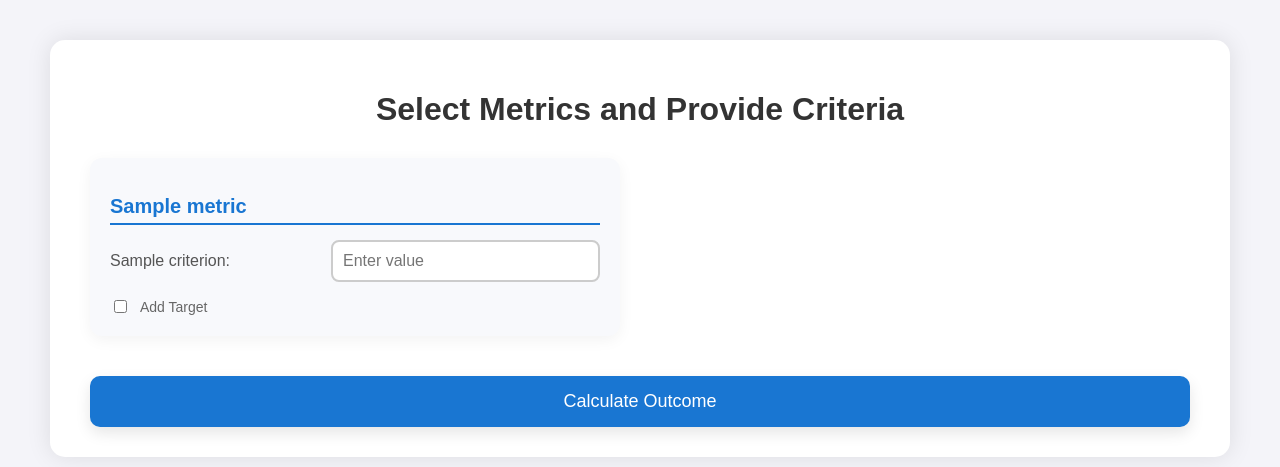
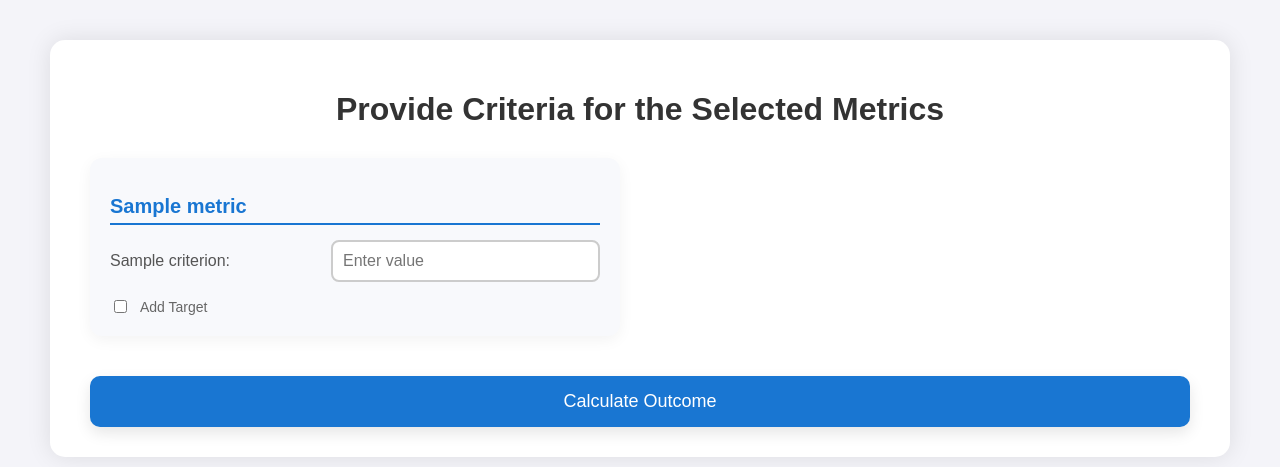
Before and after one commit to Vejaysundaram-Rajkumar/tester-product, a Flask app: template Templates/results.html in a window 1280 px wide. Shown: the top 467 px of the page. Run offline with Flask 3, Linux system fonts and the light colour scheme; the template is opened without the code that fills it: most values are stand-ins (such as "Sample title", 1, 10 or a date in 2020); parts of the project's set-up code (start-up, migrations or seed data) failed here and were passed over.

Commit message:
Update results.html

```diff
--- a/Templates/results.html
+++ b/Templates/results.html
@@ -170,7 +170,7 @@
 
 <body>
     <div class="results-container">
-        <h1>Select Metrics and Provide Criteria</h1>
+        <h1>Provide Criteria for the Selected Metrics</h1>
         <form method="POST" action="/save_results">
             <div class="form-container">
                 <!-- Metric blocks in two columns -->
@@ -179,7 +179,7 @@
                     <div class="metric-block">
                         <h2>{{ metric }}</h2>
                         <ul>
-                            {% for criterion in metrics_data[metric] %}
+                            {% for criterion in metrics_data[metric]['criteria'] %}
                                 {% set sanitized_criterion = criterion|replace(' ', '_')|replace('[^a-zA-Z0-9]', '_') %}
                                 <li>
                                     <label for="criteria_{{ sanitized_metric }}_{{ sanitized_criterion }}">{{ criterion }}:</label>
```
